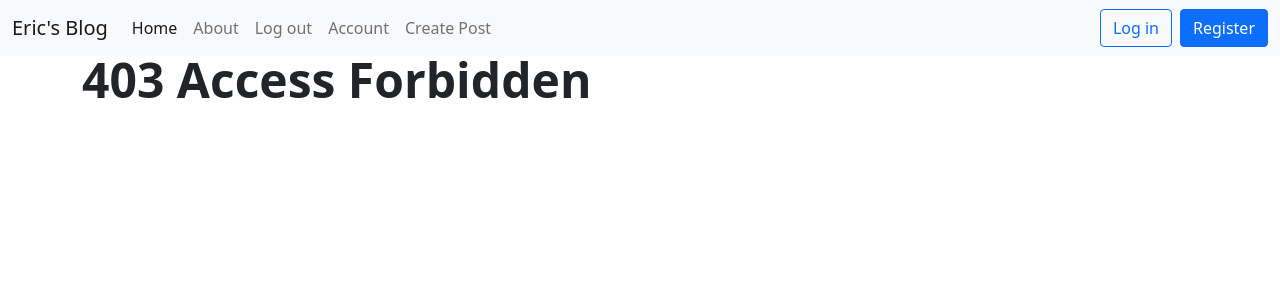
After one commit to shengkaisun/python_flask_repo, a Flask app: template blog_site/website/templates/errors/403.html in a window 1280 px wide. The commit adds this page. Shown: the top 300 px of the page. Run offline with Flask 2, Linux system fonts and the light colour scheme; the template is opened without the code that fills it, so the values that code supplies are empty.

Commit message:
error handling

```diff
--- a/blog_site/website/__init__.py
+++ b/blog_site/website/__init__.py
@@ -3,4 +3,7 @@ from flask import Flask
 app = Flask(__name__)
 
 from website.core.views import core
+from website.errors.handlers import error_pages
+
 app.register_blueprint(core)
+app.register_blueprint(error_pages)
--- a/blog_site/website/templates/base.html
+++ b/blog_site/website/templates/base.html
@@ -12,8 +12,8 @@
 </head>
 <body>
     <!-- Navigation -->
-        <nav class="navbar navbar-expand-lg navbar-light bg-light">
-          <div class="container-fluid">
+    <nav class="navbar navbar-expand-lg navbar-light bg-light">
+        <div class="container-fluid">
             <a class="navbar-brand" href="{{url_for('core.index')}}">Eric's Blog</a>
             <button class="navbar-toggler" type="button" data-bs-toggle="collapse" data-bs-target="#navbarNav" aria-controls="navbarNav" aria-expanded="false" aria-label="Toggle navigation">
               <span class="navbar-toggler-icon"></span>
@@ -36,14 +36,13 @@
                 <li class="nav-item">
                   <a class="nav-link" href="#">Create Post</a>
                 </li>
-
               </ul>
           </div>
           <div class="collapse navbar-collapse justify-content-end">
-              <a href="#" class="btn btn-outline-primary me-2" role="button">Login</a>
-              <a href="#" class="btn btn-primary" role="button">Register Now</a>
-            </div>
-        </nav>
+              <a href="#" class="btn btn-outline-primary me-2" role="button">Log in</a>
+              <a href="#" class="btn btn-primary" role="button">Register</a>
+          </div>
+    </nav>
 
     <div class="container">
         {% block content %}
--- /dev/null
+++ b/blog_site/website/templates/errors/403.html
@@ -0,0 +1,7 @@
+{% extends "base.html" %}
+
+{% block content %}
+    <div class="col-lg-6">
+        <h1 class="display-5 fw-bold lh-1 mb-3">403 Access Forbidden</h1>
+    </div>
+{% endblock %}
```
Also changed, not shown: blog_site/website/errors/handlers.py (added, +11 -0 lines), blog_site/website/templates/errors/404.html (added, +7 -0 lines).
